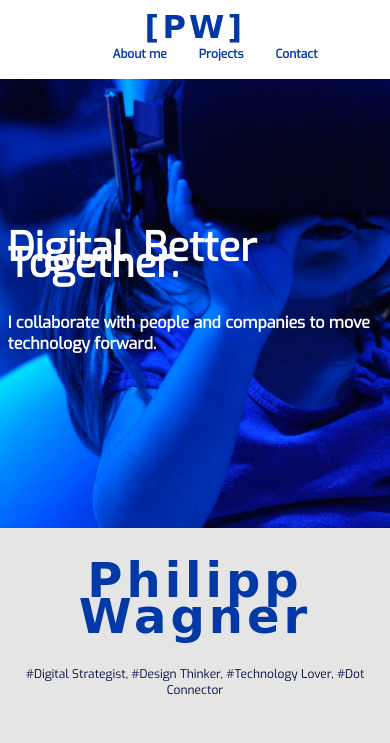
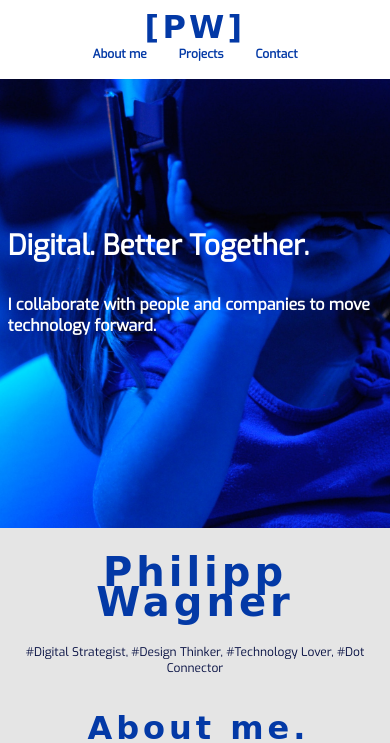
Before and after one commit to pwagnerde/digital, a plain HTML site: page index.html in a window 390 px wide. Shown: the top 743 px of the page. Drawn offline with Linux system fonts and the light colour scheme; a web font is replaced by a local one.

Commit message:
Mobile header

```diff
--- a/resources/css/styles.css
+++ b/resources/css/styles.css
@@ -56,6 +56,8 @@ header {
 
 header ul {
   display: flex;
+  justify-content: space-around;
+  padding: 0;
 }
 
 header li {
@@ -220,7 +222,8 @@ i{
   color: white;
   margin-top: 15rem;
   padding-left: 2%;
-  line-height: 1rem;
+  padding-bottom: 0.5em;
+  line-height: 0.75rem;
 }
 .hero-subtitle {
   font-size: 1rem;
@@ -518,14 +521,29 @@ img.profile-photo {
     padding: 5px 20px;
   }
 
+  h1 {
+  font-size: 2.5rem;
+  }
+
+   h2 {
+  font-size: 2rem;
+  text-align: center;
+  }
+
+
   .brand-name{
     margin-top: 20px;
     padding-left: 0;
+    padding-right: 0;
   }
 
      .education {
     grid-template-columns: repeat(1, 1fr);
     grid-template-rows: 1fr repeat(8, 3fr);
+}
+
+.hero-title {
+  font-size: 1.75rem;
 }
 
 .education-items {
```
